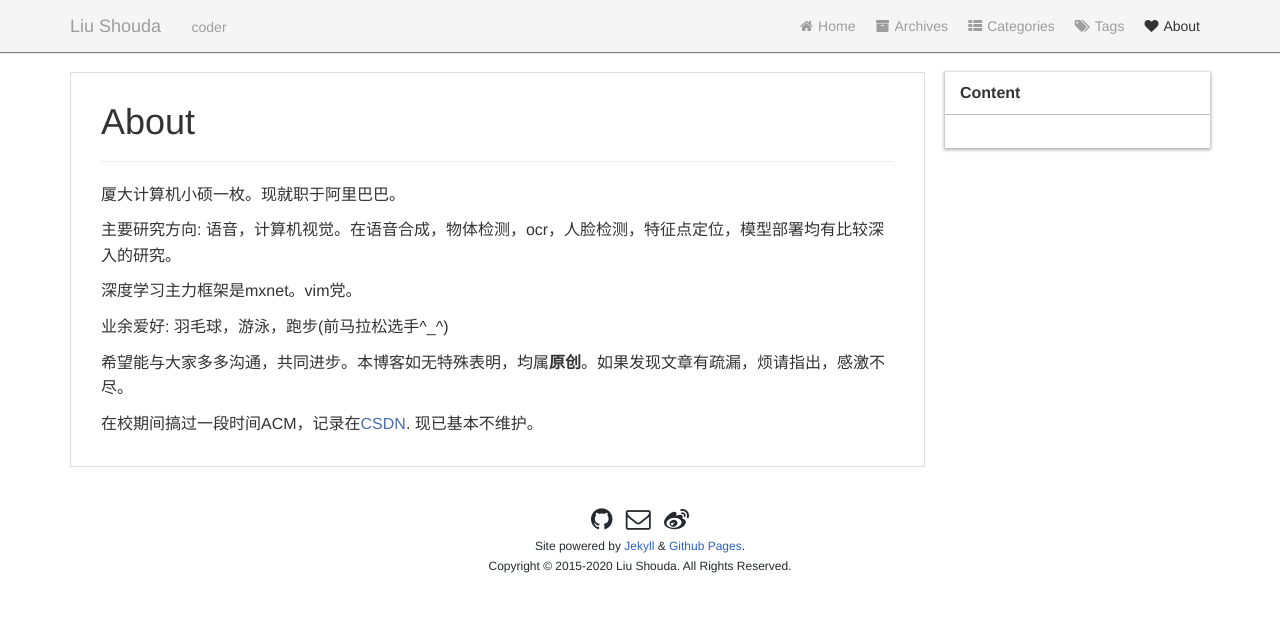
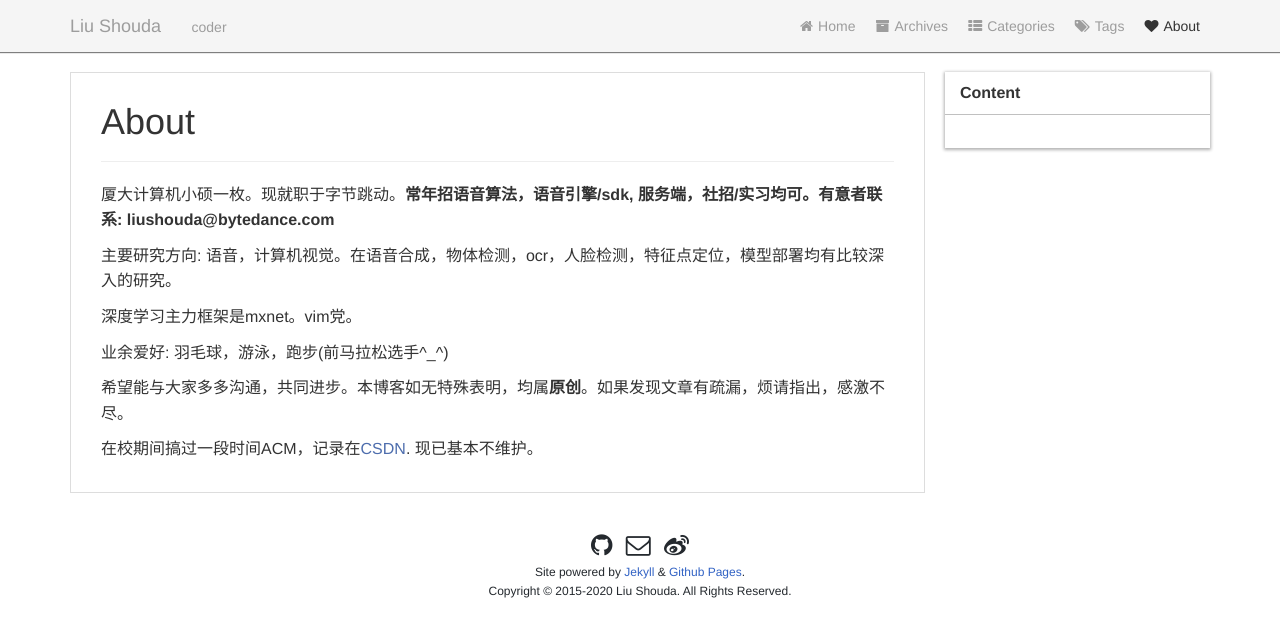
Before and after one commit to vsooda/vsooda.github.io, a Jekyll site: the page built from page/3about.md, in a window 1280 px wide. Shown: the top 637 px of the page. Built offline with Jekyll 4.4.1, drawn with Linux system fonts in a browser that asks for light colours.

Commit message:
Update 3about.md

```diff
--- a/page/3about.md
+++ b/page/3about.md
@@ -5,7 +5,7 @@ permalink: /about/
 icon: heart
 ---
 
-厦大计算机小硕一枚。现就职于阿里巴巴。
+厦大计算机小硕一枚。现就职于字节跳动。**常年招语音算法，语音引擎/sdk, 服务端，社招/实习均可。有意者联系: liushouda@bytedance.com**
 
 主要研究方向: 语音，计算机视觉。在语音合成，物体检测，ocr，人脸检测，特征点定位，模型部署均有比较深入的研究。
 
```
